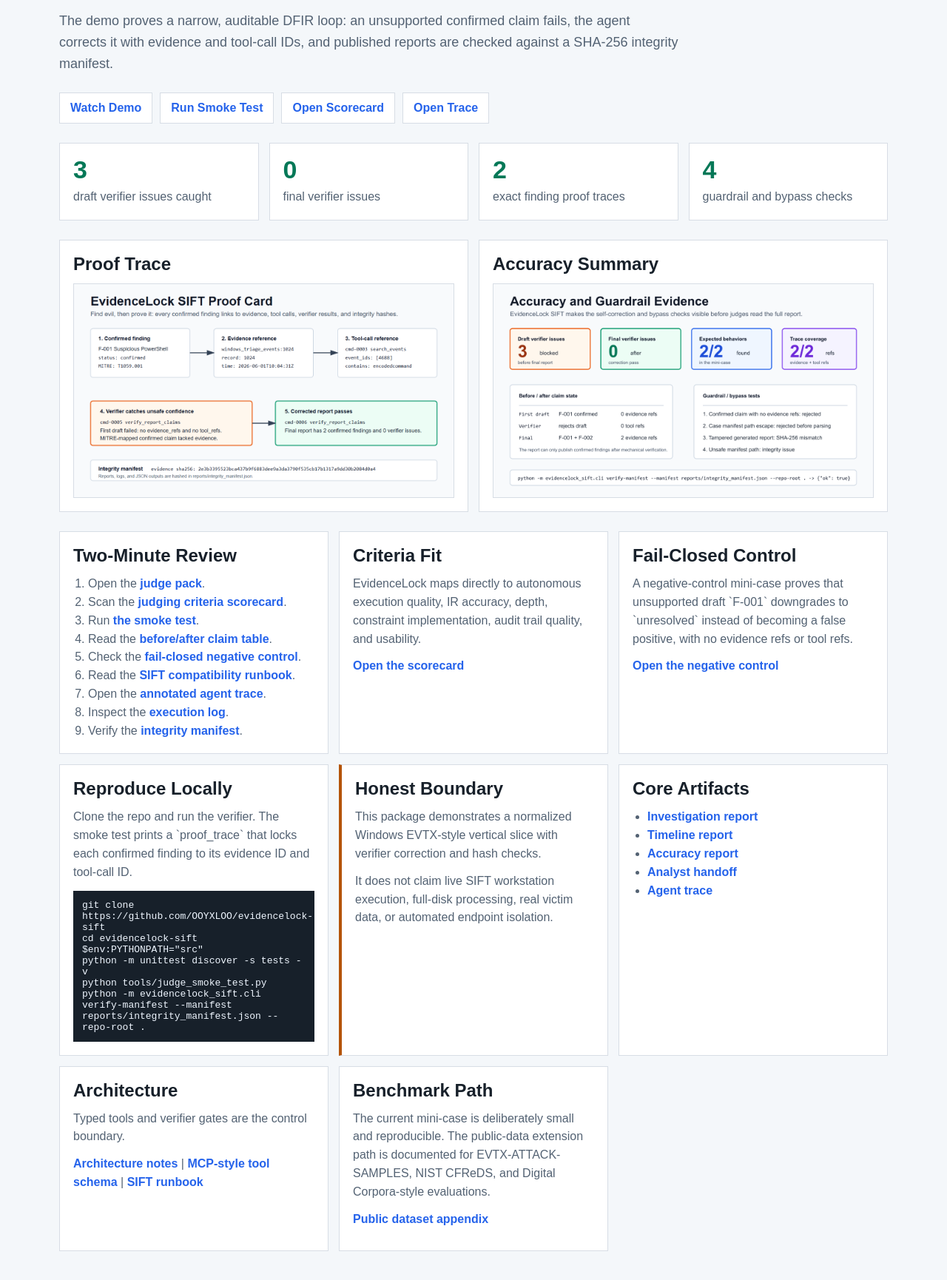
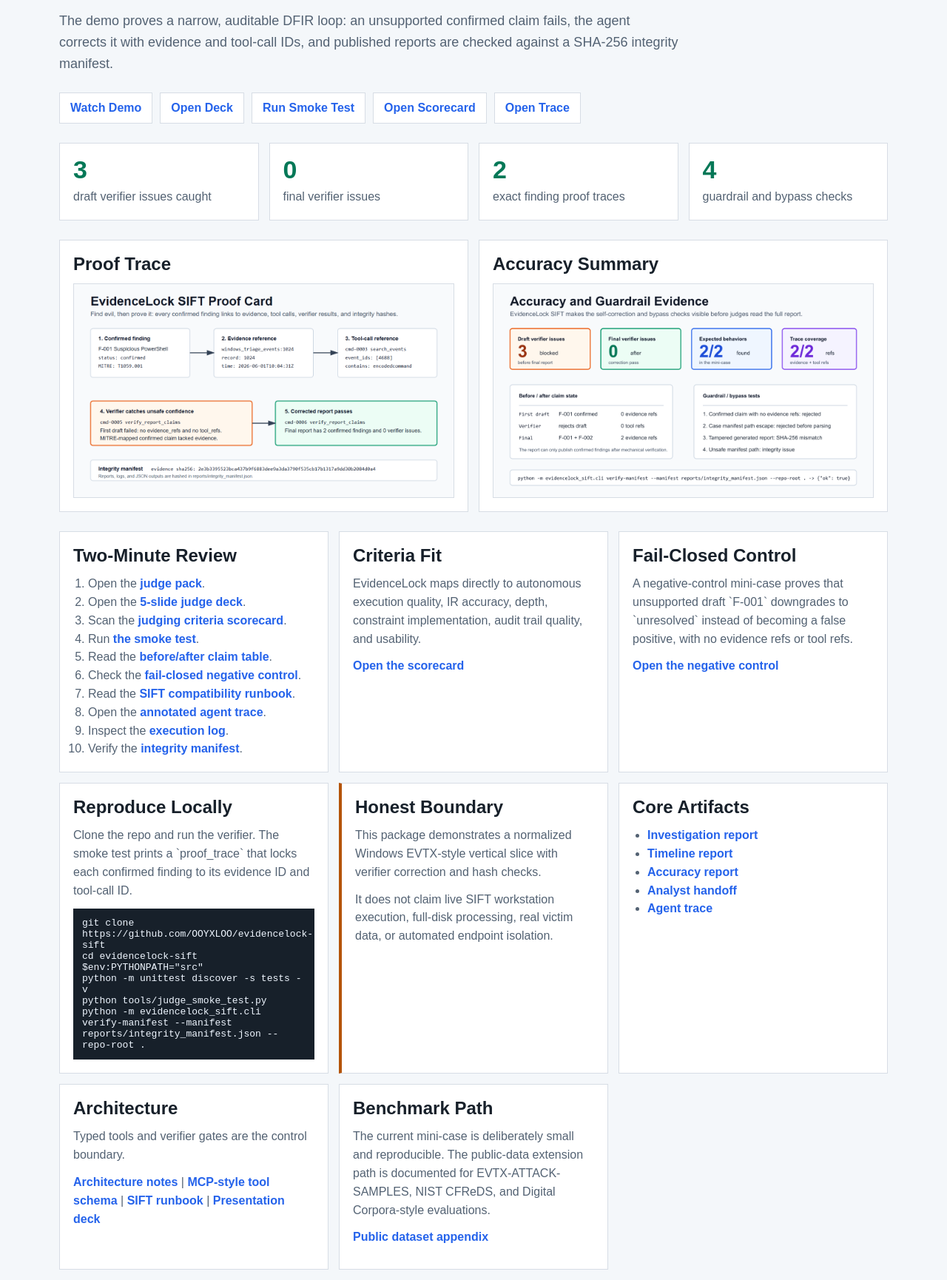
Before and after one commit to OOYXLOO/evidencelock-sift, a plain HTML site: page docs/index.html in a window 1280 px wide. Shown: the part 240-1970 px from the top of the page at 74% size. Drawn offline with Linux system fonts and the light colour scheme.

Commit message:
Add EvidenceLock judge deck

```diff
--- a/docs/index.html
+++ b/docs/index.html
@@ -42,6 +42,7 @@
     <p class="dek">The demo proves a narrow, auditable DFIR loop: an unsupported confirmed claim fails, the agent corrects it with evidence and tool-call IDs, and published reports are checked against a SHA-256 integrity manifest.</p>
     <nav class="actions" aria-label="Judge shortcuts">
       <a href="https://raw.githubusercontent.com/OOYXLOO/evidencelock-sift/main/docs/demo-video/evidencelock-sift-demo.webm">Watch Demo</a>
+      <a href="https://raw.githubusercontent.com/OOYXLOO/evidencelock-sift/main/docs/evidencelock-sift-judge-deck.pptx">Open Deck</a>
       <a href="https://github.com/OOYXLOO/evidencelock-sift/blob/main/tools/judge_smoke_test.py">Run Smoke Test</a>
       <a href="https://github.com/OOYXLOO/evidencelock-sift/blob/main/docs/judge_scorecard.md">Open Scorecard</a>
       <a href="https://github.com/OOYXLOO/evidencelock-sift/blob/main/reports/agent_trace.md">Open Trace</a>
@@ -70,6 +71,7 @@
         <h2>Two-Minute Review</h2>
         <ol>
           <li>Open the <a href="https://github.com/OOYXLOO/evidencelock-sift/blob/main/docs/judge_pack.md">judge pack</a>.</li>
+          <li>Open the <a href="https://raw.githubusercontent.com/OOYXLOO/evidencelock-sift/main/docs/evidencelock-sift-judge-deck.pptx">5-slide judge deck</a>.</li>
           <li>Scan the <a href="https://github.com/OOYXLOO/evidencelock-sift/blob/main/docs/judge_scorecard.md">judging criteria scorecard</a>.</li>
           <li>Run <a href="https://github.com/OOYXLOO/evidencelock-sift/blob/main/tools/judge_smoke_test.py">the smoke test</a>.</li>
           <li>Read the <a href="https://github.com/OOYXLOO/evidencelock-sift/blob/main/docs/claim_verification_table.md">before/after claim table</a>.</li>
@@ -118,7 +120,7 @@
       <div class="panel">
         <h2>Architecture</h2>
         <p>Typed tools and verifier gates are the control boundary.</p>
-        <p><a href="https://github.com/OOYXLOO/evidencelock-sift/blob/main/docs/architecture.md">Architecture notes</a> | <a href="https://raw.githubusercontent.com/OOYXLOO/evidencelock-sift/main/docs/mcp_tool_schema.json">MCP-style tool schema</a> | <a href="https://github.com/OOYXLOO/evidencelock-sift/blob/main/docs/sift_compatibility_runbook.md">SIFT runbook</a></p>
+        <p><a href="https://github.com/OOYXLOO/evidencelock-sift/blob/main/docs/architecture.md">Architecture notes</a> | <a href="https://raw.githubusercontent.com/OOYXLOO/evidencelock-sift/main/docs/mcp_tool_schema.json">MCP-style tool schema</a> | <a href="https://github.com/OOYXLOO/evidencelock-sift/blob/main/docs/sift_compatibility_runbook.md">SIFT runbook</a> | <a href="https://raw.githubusercontent.com/OOYXLOO/evidencelock-sift/main/docs/evidencelock-sift-judge-deck.pptx">Presentation deck</a></p>
       </div>
       <div class="panel">
         <h2>Benchmark Path</h2>
```
Also changed, not shown: 8 other files.
